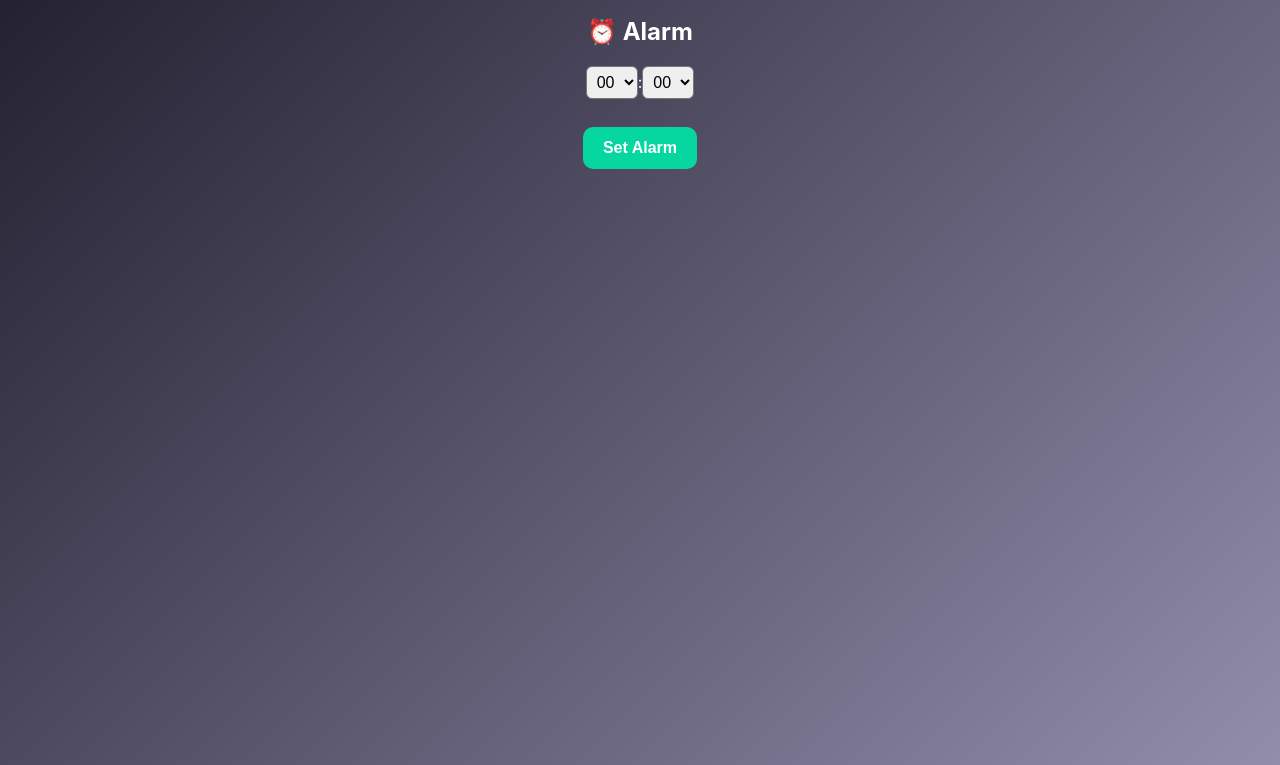
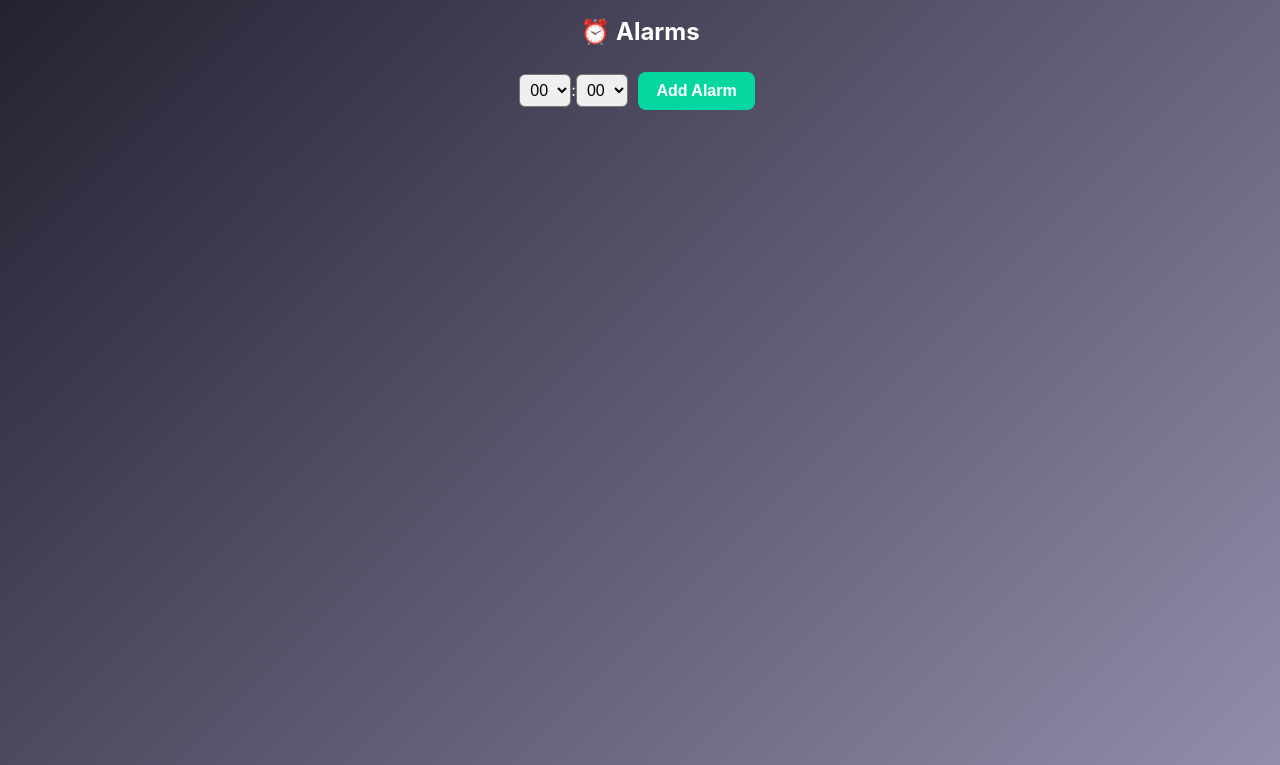
Before and after one commit to Upadhyay-T/Clocky-S, a plain HTML site: page index-ios.html in a window 1280 px wide. Shown: the part 91-856 px from the top of the page. Drawn offline with Linux system fonts and the light colour scheme.

Commit message:
Update index-ios.html

```diff
--- a/index-ios.html
+++ b/index-ios.html
@@ -8,17 +8,14 @@
     body {
       font-family: -apple-system, BlinkMacSystemFont, "Segoe UI", Roboto, Helvetica, Arial, sans-serif;
       background: linear-gradient(135deg, #1f1c2c, #928dab);
-      color: #fff;
-      text-align: center;
-      padding: 20px;
-      min-height: 100vh;
+      color: #fff; text-align: center; padding: 20px; min-height: 100vh;
     }
     h1 { margin-bottom: 1rem; }
     .section { display: none; }
     .section.active { display: block; }
     button {
-      margin: 8px; padding: 12px 20px;
-      border: none; border-radius: 10px;
+      margin: 6px; padding: 10px 18px;
+      border: none; border-radius: 8px;
       font-weight: bold; font-size: 1rem;
       cursor: pointer; transition: all 0.2s ease;
     }
@@ -27,6 +24,8 @@
     .danger { background: #ef476f; color: white; }
     .info { background: #118ab2; color: white; }
     select { font-size: 1rem; padding: 6px; border-radius: 6px; }
+    ul { list-style:none; padding:0; }
+    li { margin:8px 0; }
   </style>
 </head>
 <body>
@@ -34,12 +33,11 @@
 
   <!-- Alarm -->
   <div id="alarm" class="section active">
-    <h2>⏰ Alarm</h2>
-    <select id="alarm-hour"></select>:<select id="alarm-minute"></select><br><br>
-    <button id="set-alarm" class="success">Set Alarm</button>
-    <button id="cancel-alarm" class="danger" style="display:none">Cancel</button>
-    <button id="dismiss-alarm" class="danger" style="display:none">Dismiss</button>
+    <h2>⏰ Alarms</h2>
+    <select id="alarm-hour"></select>:<select id="alarm-minute"></select>
+    <button id="add-alarm" class="success">Add Alarm</button>
     <p id="alarm-status"></p>
+    <ul id="alarm-list"></ul>
   </div>
 
   <!-- Stopwatch + Weather -->
@@ -61,7 +59,7 @@
   <!-- Timer -->
   <div id="timer" class="section">
     <h2>⏲️ Timer</h2>
-    <select id="tm-min"></select>:<select id="tm-sec"></select><br><br>
+    <select id="tm-min"></select>:<select id="tm-sec"></select>
     <button id="tm-start" class="success">Start</button>
     <button id="tm-stop" class="danger" style="display:none">Stop</button>
     <button id="tm-reset" style="display:none">Reset</button>
@@ -75,7 +73,7 @@
   const pad2=n=>(n<10?'0':'')+n;
 
   /* -------- Chime -------- */
-  let audioCtx, chimeInt, chimeTimeout;
+  let audioCtx,chimeInt,chimeTimeout;
   document.addEventListener('click', ()=>unlockAudio(), {once:true});
   function unlockAudio(){ const AC=window.AudioContext||window.webkitAudioContext; if(!audioCtx) audioCtx=new AC(); if(audioCtx.state==='suspended') audioCtx.resume(); }
   function startChime(){ stopChime(); unlockAudio(); if(!audioCtx) return;
@@ -84,7 +82,6 @@
   }
   function stopChime(){ if(chimeInt) clearInterval(chimeInt); if(chimeTimeout) clearTimeout(chimeTimeout); chimeInt=null; chimeTimeout=null; }
 
-  /* -------- Notify -------- */
   async function notify(title,body){ if(Notification.permission!=='granted') await Notification.requestPermission(); if(Notification.permission==='granted') new Notification(title,{body}); else alert(title+"\n"+body); }
 
   /* -------- Orientation (iOS) -------- */
@@ -99,19 +96,21 @@
     if(mode==='landscape-left') $('stopwatch').classList.add('active');
     if(mode==='landscape-right') $('timer').classList.add('active');
   }
-  window.addEventListener('orientationchange', updateView);
-  updateView();
+  window.addEventListener('orientationchange', updateView); updateView();
 
-  /* -------- Alarm -------- */
-  for(let i=0;i<24;i++){ $('alarm-hour').add(new Option(pad2(i),i)); }
-  for(let i=0;i<60;i++){ $('alarm-minute').add(new Option(pad2(i),i)); }
-  let alarmTO;
-  $('set-alarm').onclick=()=>{ let h=$('alarm-hour').value,m=$('alarm-minute').value; if(h===''||m===''){alert("Select time");return;} const now=new Date(),t=new Date(); t.setHours(h,m,0,0); if(t<=now) t.setDate(t.getDate()+1); let ms=t-now; clearTimeout(alarmTO); alarmTO=setTimeout(()=>{notify("⏰ Alarm","Time is up!"); startChime(); $('dismiss-alarm').style.display='inline-block';},ms); $('alarm-status').textContent="Alarm set for "+t.toLocaleTimeString(); $('set-alarm').style.display='none'; $('cancel-alarm').style.display='inline-block'; };
-  $('cancel-alarm').onclick=()=>{ clearTimeout(alarmTO); $('alarm-status').textContent="Alarm cancelled"; $('set-alarm').style.display='inline-block'; $('cancel-alarm').style.display='none'; };
-  $('dismiss-alarm').onclick=()=>{ stopChime(); $('dismiss-alarm').style.display='none'; };
+  /* -------- Multiple Alarms -------- */
+  let alarms=[];
+  function renderAlarms(){ const list=$('alarm-list'); list.innerHTML=''; alarms.forEach((a,i)=>{ const li=document.createElement('li'); li.innerHTML=`${a.time} <button class="danger" onclick="cancelAlarm(${i})">Cancel</button> <button id="dismiss-${i}" class="danger" style="display:none" onclick="dismissAlarm(${i})">Dismiss</button>`; list.appendChild(li); }); }
+  window.cancelAlarm=i=>{ alarms.splice(i,1); renderAlarms(); }
+  window.dismissAlarm=i=>{ stopChime(); const btn=$('dismiss-'+i); if(btn) btn.style.display='none'; }
+  $('add-alarm').onclick=()=>{ let h=$('alarm-hour').value,m=$('alarm-minute').value; if(h===''||m===''){alert("Select time");return;} let t=`${pad2(h)}:${pad2(m)}`; alarms.push({time:t,active:true}); renderAlarms(); $('alarm-status').textContent="Alarm set for "+t; };
+  setInterval(()=>{ const now=new Date(); const current=`${pad2(now.getHours())}:${pad2(now.getMinutes())}`; alarms.forEach((a,i)=>{ if(a.active&&a.time===current){ notify("⏰ Alarm","Time is up!"); startChime(); a.active=false; const btn=$('dismiss-'+i); if(btn) btn.style.display='inline-block'; } }); },1000);
+
+  for(let i=0;i<24;i++) $('alarm-hour').add(new Option(pad2(i),i));
+  for(let i=0;i<60;i++) $('alarm-minute').add(new Option(pad2(i),i));
 
   /* -------- Stopwatch -------- */
-  let swRun=false, swStart=0, swAccum=0, swInt;
+  let swRun=false,swStart=0,swAccum=0,swInt;
   function fmt(ms){const m=Math.floor(ms/60000),s=Math.floor((ms%60000)/1000),c=Math.floor((ms%1000)/10);return pad2(m)+":"+pad2(s)+"."+pad2(c);}
   function tick(){const e=swAccum+(swRun?(Date.now()-swStart):0); $('sw-display').textContent=fmt(e);}
   $('sw-start').onclick=()=>{swRun=true;swStart=Date.now();$('sw-start').style.display='none';$('sw-stop').style.display='inline-block';$('sw-lap').style.display='inline-block';swInt=setInterval(tick,100);}
@@ -121,7 +120,7 @@
 
   /* -------- Timer -------- */
   for(let i=0;i<=59;i++){ $('tm-min').add(new Option(pad2(i),i)); $('tm-sec').add(new Option(pad2(i),i)); }
-  let tmInt, tmEnd;
+  let tmInt,tmEnd;
   $('tm-start').onclick=()=>{const m=parseInt($('tm-min').value||0),s=parseInt($('tm-sec').value||0); if(m===0&&s===0){alert("Pick time");return;} tmEnd=Date.now()+(m*60+s)*1000; clearInterval(tmInt); tmInt=setInterval(tickTimer,250); $('tm-status').textContent="Timer running…"; $('tm-start').style.display='none'; $('tm-stop').style.display='inline-block';}
   $('tm-stop').onclick=()=>{clearInterval(tmInt);$('tm-status').textContent="Timer stopped";$('tm-start').style.display='inline-block';$('tm-stop').style.display='none';$('tm-reset').style.display='inline-block';}
   $('tm-reset').onclick=()=>{clearInterval(tmInt);$('tm-status').textContent="";$('tm-start').style.display='inline-block';$('tm-stop').style.display='none';$('tm-reset').style.display='none';$('tm-dismiss').style.display='none';$('tm-min').value="00";$('tm-sec').value="00";}
```
